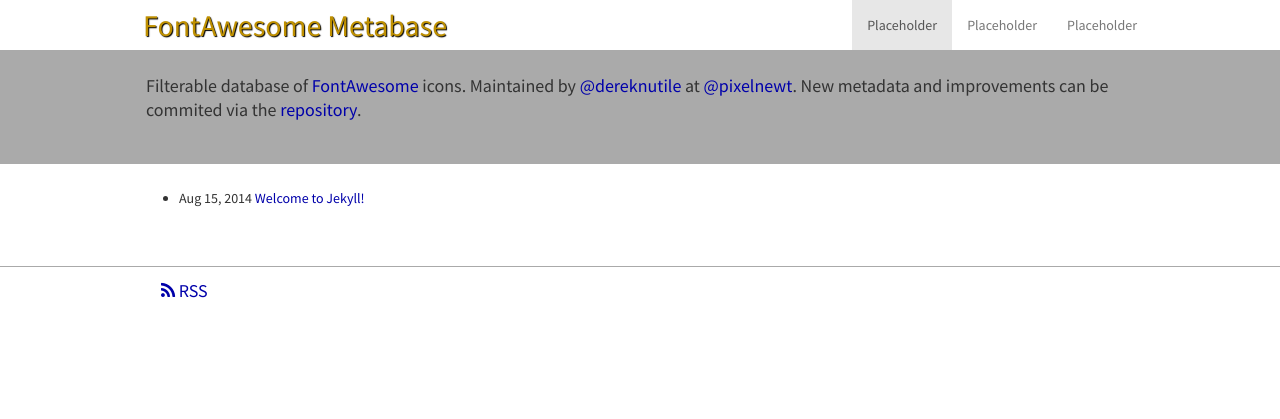
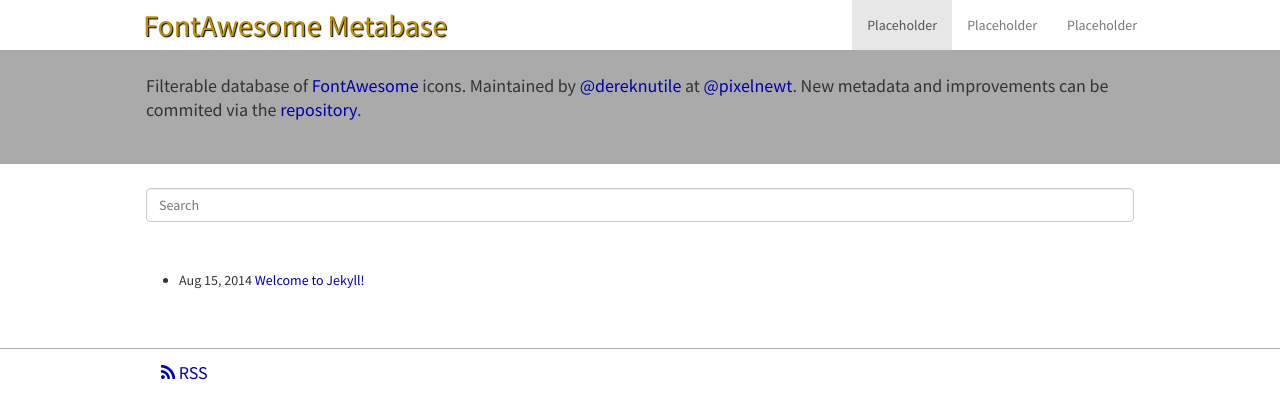
Before and after one commit to fadbus/fadbus.github.io, a Jekyll site: the page built from index.html, in a window 1280 px wide. Shown: the top 419 px of the page. Built offline with Jekyll 4.4.1, drawn with Linux system fonts in a browser that asks for light colours.

Commit message:
Added the searchbox section.

```diff
--- /dev/null
+++ b/_includes/searchbox.html
@@ -0,0 +1,11 @@
+<section class="searchbox-section">
+<div class="">
+<div class="container horizontal-padding-medium">
+<div class="row">
+
+<input type="text" class="search form-control" placeholder="Search">
+
+</div><!-- /.row -->
+</div><!-- /.container -->
+</div><!-- /.background-color-aaa -->
+</div><!-- /.searchbox-section -->
--- a/_layouts/default.html
+++ b/_layouts/default.html
@@ -8,6 +8,7 @@
     {% include header.html %}
     {% include navigation.html %}
     {% include about.html %}
+    {% include searchbox.html %}
 
     <div class="container">
     <div class="row">
```
